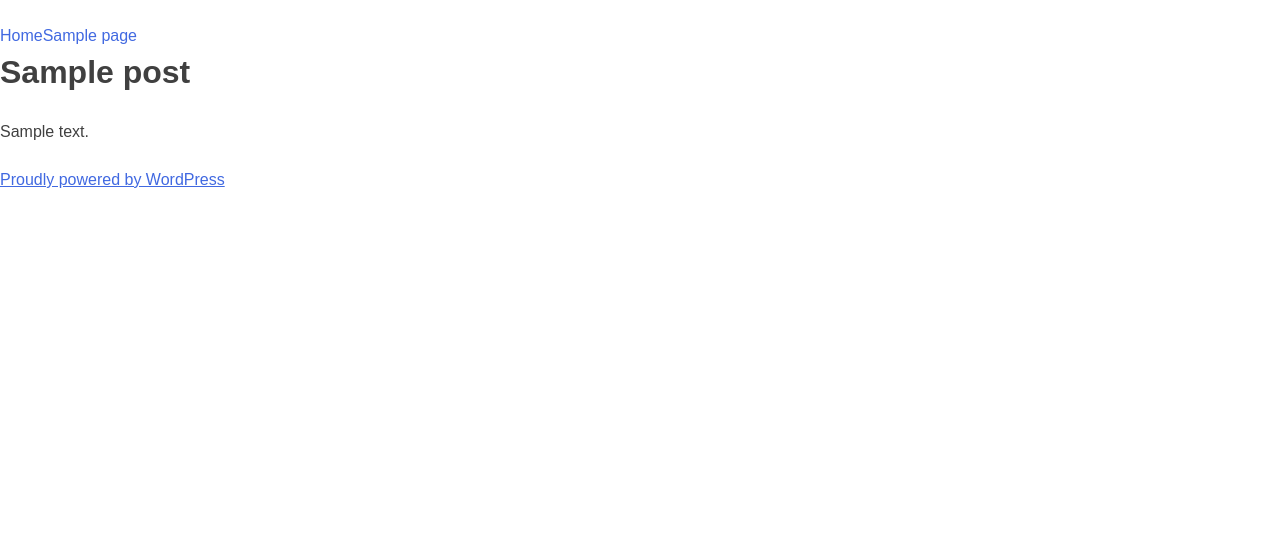
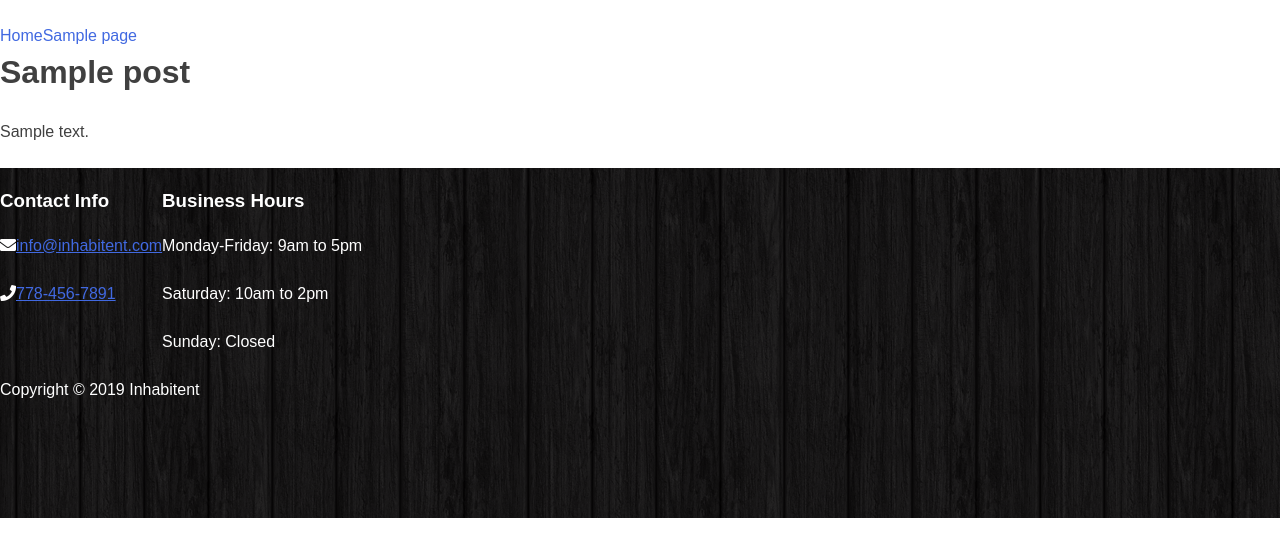
Before and after one commit to MajaIvic/Inhabitent, a WordPress theme: template themes/inhabitent/page.php in a window 1280 px wide. Shown: the top 557 px of the page. Run offline with PHP 8.4 and a stand-in for WordPress, Linux system fonts and the light colour scheme; the site name, menu and one post (Sample post) are stand-ins, and other content is empty; some libraries are stand-ins or nearby versions.

Commit message:
working on the footer and the site in wordpress

```diff
--- a/themes/inhabitent/footer.php
+++ b/themes/inhabitent/footer.php
@@ -7,12 +7,55 @@
 
 ?>
 
-			</div><!-- #content -->
+
+
+
+
+
+
+
+
+
+			<div><!-- #content -->
 
 			<footer id="colophon" class="site-footer" role="contentinfo">
-				<div class="site-info">
+
+			<section class="footer-info">
+
+
+			<div class="contact-info">
+				<h3>Contact Info</h3>
+
+				    <p><i class="fa fa-envelope"></i><a href="mailto:info@inhabitent.com">info@inhabitent.com</a></p>
+					<p><i class="fa fa-phone"></i><a href="tel:5553434567891">778-456-7891</a></p>
+					<p>
+						<span><i class="fa fa-facebook-square"></i></span>
+						<span><i class="fa fa-twitter-square"></i></span>
+						<span><i class="fa fa-google-plus-square"></i></span>
+					</p>
+			</div>
+
+
+			<div class="business-hours">
+				<h3>Business Hours</h3>
+					<p class="mon-fri">Monday-Friday: 9am to 5pm</p>
+					<p class="saturday">Saturday: 10am to 2pm</p>
+					<p class="sunday">Sunday: Closed</p>
+			</div>
+
+
+
+
+
+
+		</section>
+		<div class="container">Copyright © 2019 Inhabitent</div>
+
+
+
+            <!-- <div class="site-info">
 					<a href="<?php echo esc_url( 'https://wordpress.org/' ); ?>"><?php printf( esc_html( 'Proudly powered by %s' ), 'WordPress' ); ?></a>
-				</div><!-- .site-info -->
+				</div>.site-info -->
 			</footer><!-- #colophon -->
 		</div><!-- #page -->
 
--- a/themes/inhabitent/sass/style.scss
+++ b/themes/inhabitent/sass/style.scss
@@ -47,19 +47,40 @@ Nicolas Gallagher and Jonathan Neal http://necolas.github.com/normalize.css/
 
 // Imported but not included in the stylesheet.
 
-@import "variables";
-@import "mixins";
+@import 'variables';
+@import 'mixins';
 
 // CSS included in style.css.
 
-@import "normalize";
-@import "fonts";
-@import "typography";
-@import "elements";
-@import "forms";
-@import "navigation";
-@import "modules";
-@import "widgets";
-@import "content";
-@import "media";
-@import "page-templates";
+@import 'normalize';
+@import 'fonts';
+@import 'typography';
+@import 'elements';
+@import 'forms';
+@import 'navigation';
+@import 'modules';
+@import 'widgets';
+@import 'content';
+@import 'media';
+@import 'page-templates';
+
+footer {
+  background: url(../../images/photos/dark-wood.png);
+  height: 350px;
+}
+
+.footer-info {
+  display: flex;
+}
+
+.contact-info {
+  color: white;
+}
+
+.business-hours {
+  color: white;
+}
+
+.container {
+  color: white;
+}
--- a/themes/inhabitent/style.css
+++ b/themes/inhabitent/style.css
@@ -670,3 +670,20 @@ object {
 # Page Templates
 --------------------------------------------------------------*/
 /* Front page */
+footer {
+  background: url(../../images/photos/dark-wood.png);
+  height: 350px; }
+
+.footer-info {
+  display: -webkit-box;
+  display: -ms-flexbox;
+  display: flex; }
+
+.contact-info {
+  color: white; }
+
+.business-hours {
+  color: white; }
+
+.container {
+  color: white; }
```
Also changed, not shown: themes/inhabitent/build/css/style.min.css, themes/inhabitent/images/photos/about-hero.jpg (added), themes/inhabitent/images/photos/dark-wood.png (added), themes/inhabitent/images/photos/dark-wood@2x.png (added), themes/inhabitent/images/photos/home-hero.jpg (added), 1 other file.
